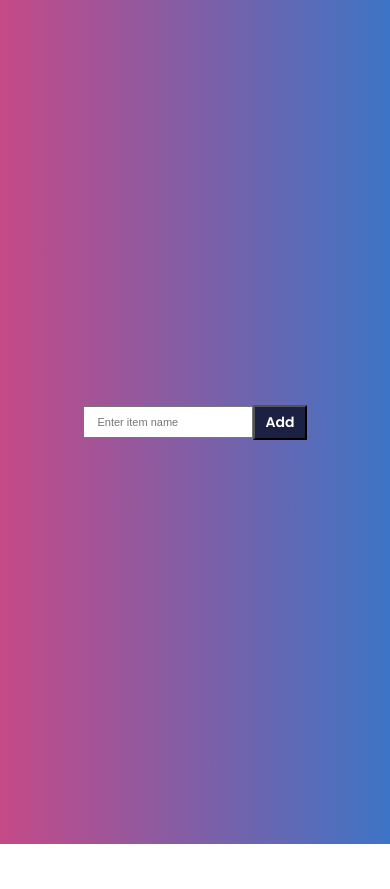
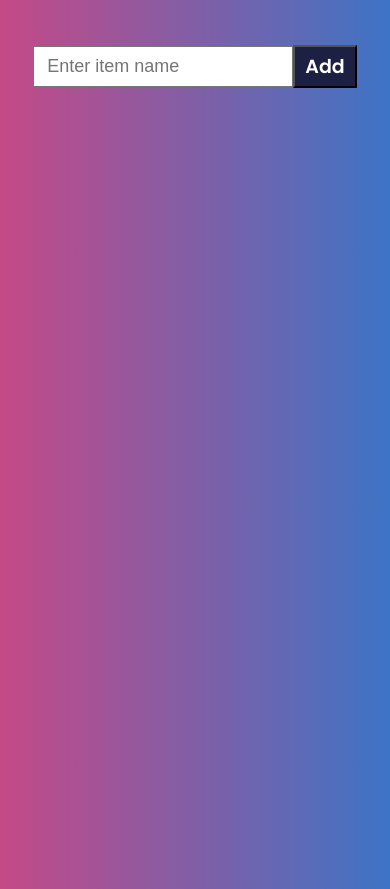
Before and after one commit to PriyankaNegi-123/ToDoList, a plain HTML site: page index.html in a window 390 px wide. Before the commit the page ends 844 px from the top, so only its background shows below. Drawn offline with Linux system fonts and the light colour scheme.

Commit message:
finalmedia

```diff
--- a/style.css
+++ b/style.css
@@ -71,14 +71,19 @@ ul{
 
 @media (max-width: 468px){
     .btn{
-        font-size: 14px;
+        font-size: 19px;
         font-weight: 600;
         padding: 5px 10px;
     }
 
     .item{
-        font-size: 11px;
+        font-size: 18px;
         padding: 8px 12px;
     }
 
+    body{
+        align-items: start;
+        margin-top: 45px;
+    }
+
 }
```
